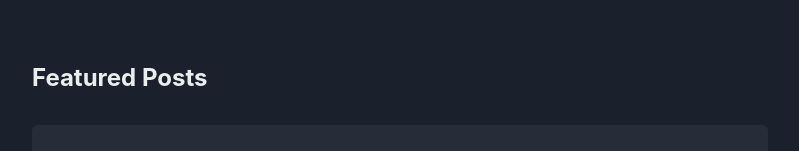
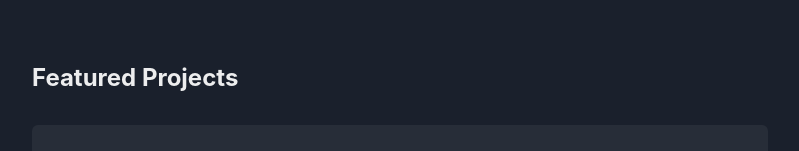
Before and after one commit to edizyurdakul/portfolio-archived, a Next.js app: page / in a window 1280 px wide. Shown: the part 513-664 px from the top of the page, without its empty margins (240-1039 px from the left). Built offline with nearby package versions, Linux system fonts and the light colour scheme.

Commit message:
Fix typo for projects section Posts>Projects

```diff
--- a/pages/index.tsx
+++ b/pages/index.tsx
@@ -104,7 +104,7 @@ export default function HomePage({ posts }) {
       </Box>
       <Box as="section" mt={{ base: "12", sm: "16", md: "16" }}>
         <Heading as="h2" fontSize="2xl" mb={8}>
-          Featured Posts
+          Featured Projects
         </Heading>
         <HStack
           alignItems="flex-start"
```
